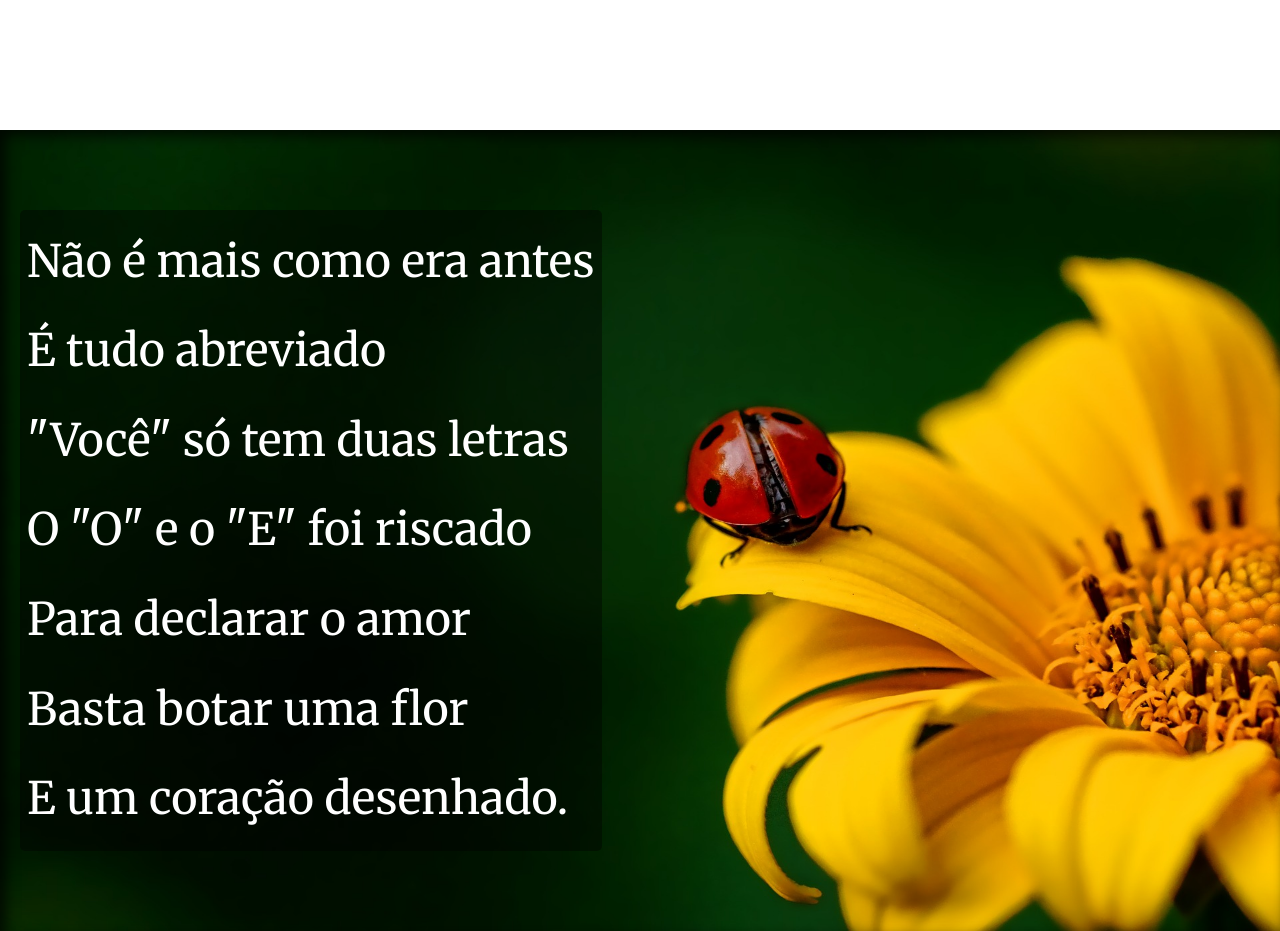
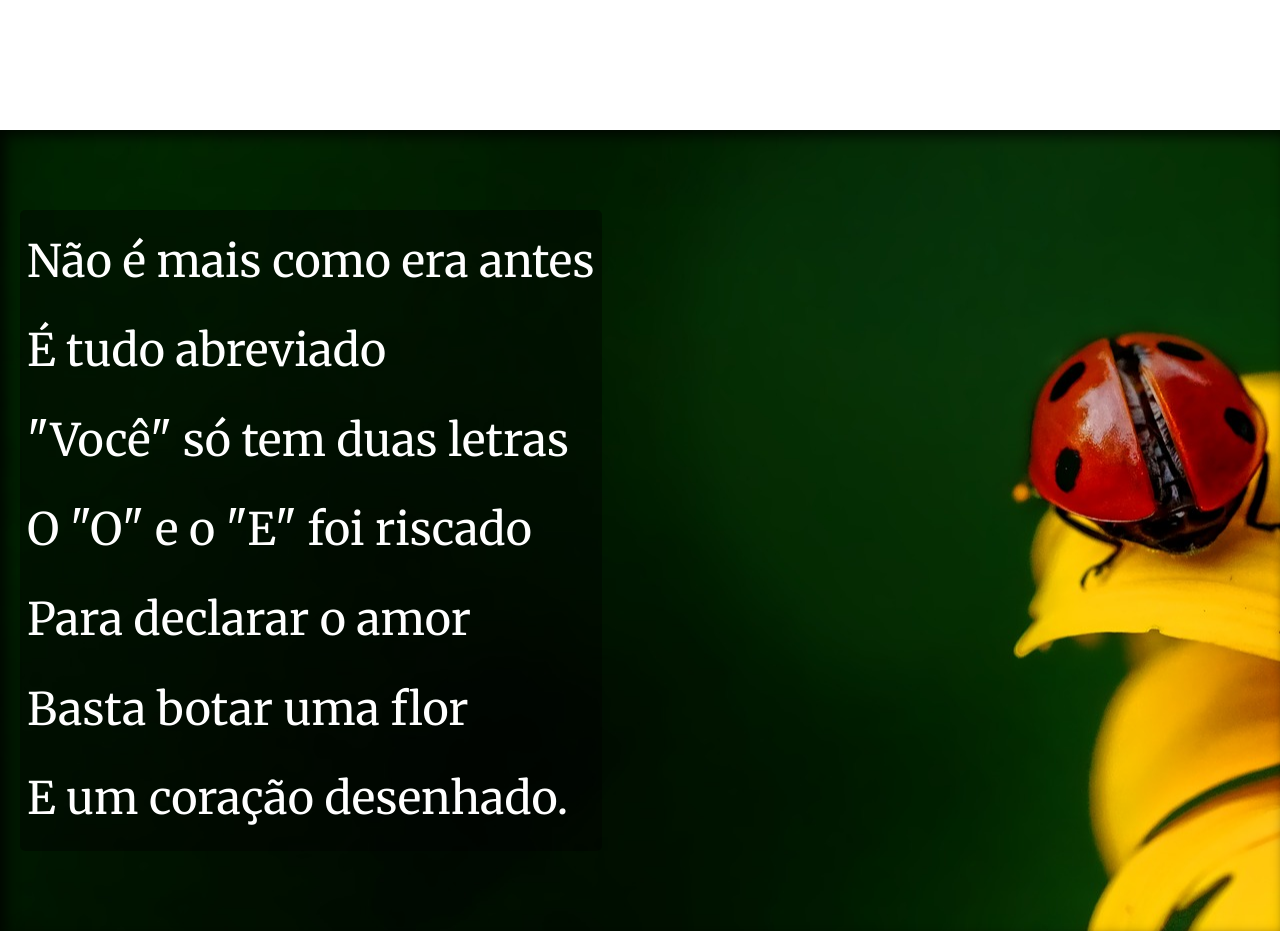
Before and after one commit to gustavodcampos/projeto-cordel, a plain HTML site: page index.html in a window 1280 px wide. Shown: the part 1060-1991 px from the top of the page. Drawn offline with Linux system fonts and the light colour scheme; a web font is replaced by a local one.

Commit message:
Update style.css

```diff
--- a/style.css
+++ b/style.css
@@ -65,7 +65,7 @@ section.normal{
 
 .imagem{
     box-shadow: inset 6px 6px 13px 0px rgba(0, 0, 0, 0.74);
-    background-size: 100% 100%;
+
     background-attachment: fixed;
     color: white;
 }
@@ -73,6 +73,7 @@ section.normal{
 
 section#imagem1{
     background-image: url('imagens/background001.jpg');
+    background-position: left center;
 
 
 
@@ -81,6 +82,7 @@ section#imagem1{
 
 #imagem2{
     background-image: url('imagens/background002.jpg');
+    background-size: cover;
 }
 
 
```
